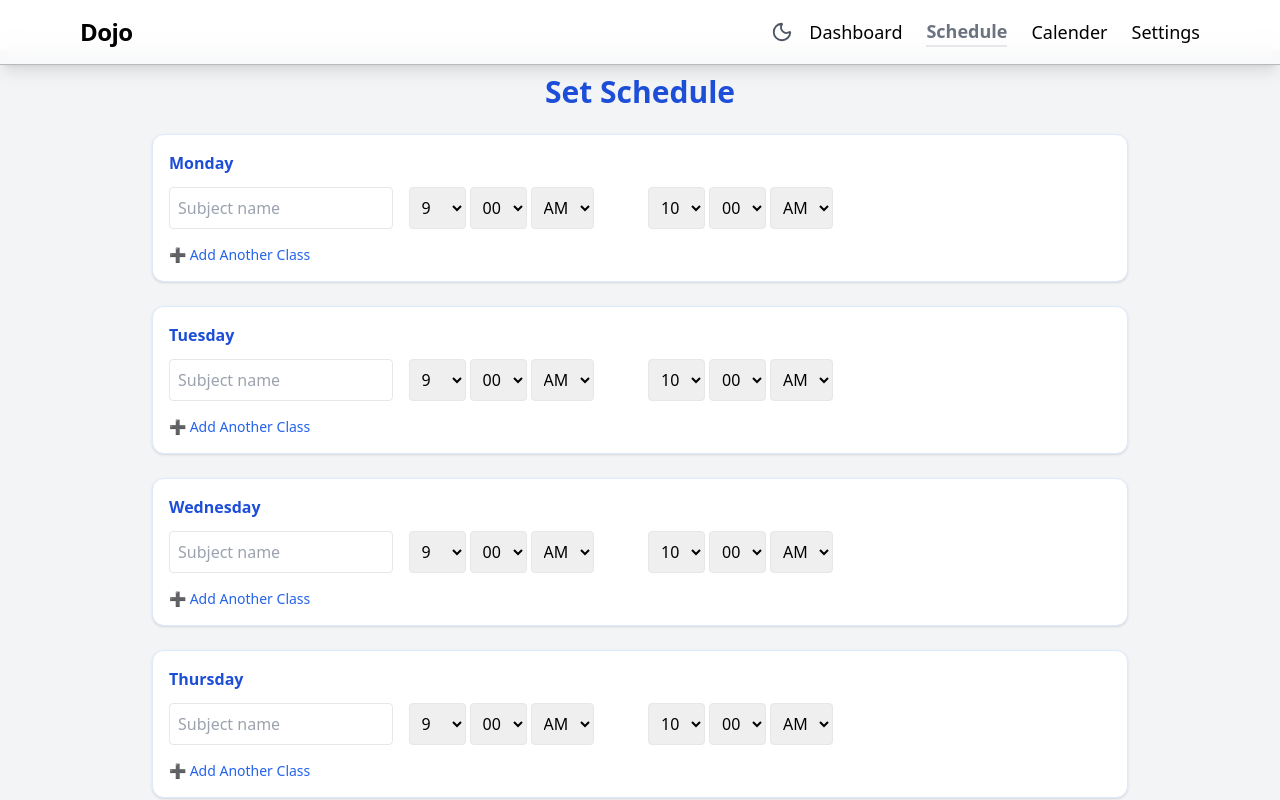
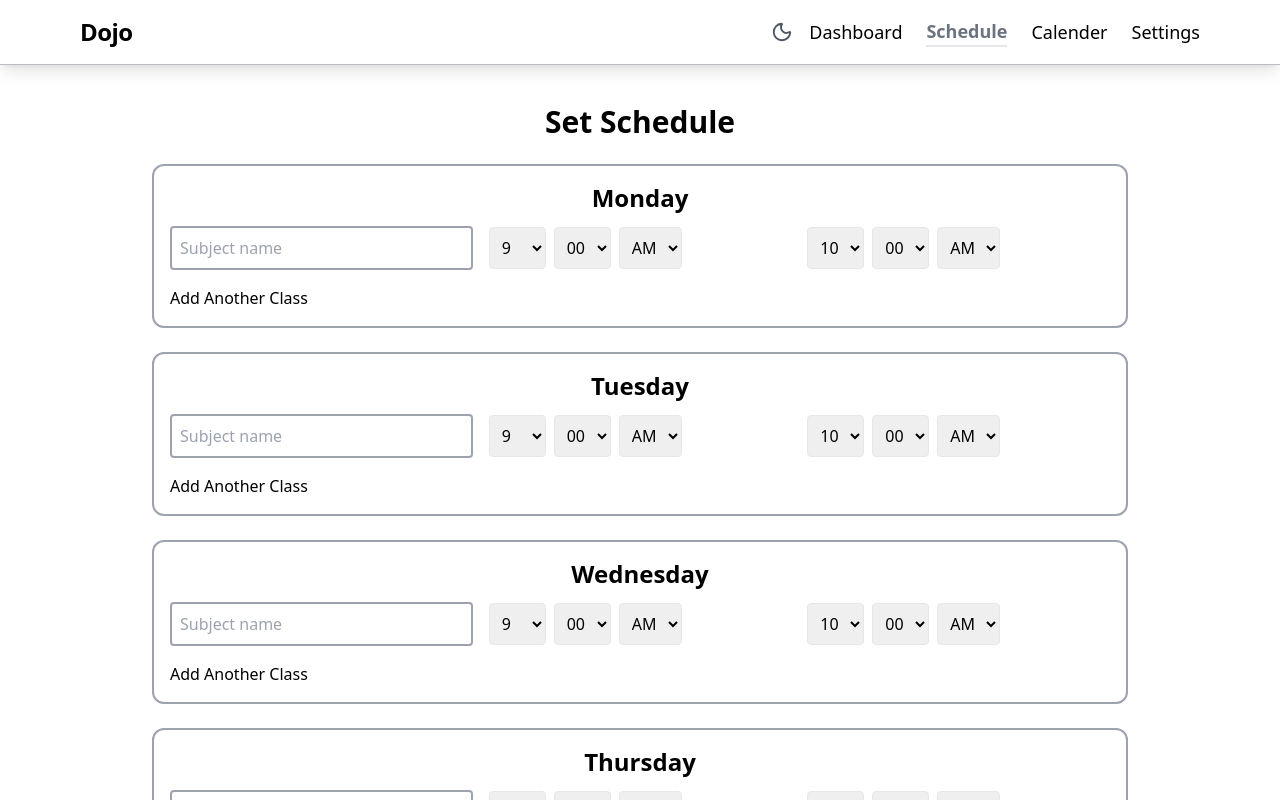
Before and after one commit to utkarshgithard/DojoApp, a React (Vite) app in the folder Frontend_Scheduler/: page /setup-schedule in a window 1280 px wide. Shown: the top 800 px of the page. Built offline with nearby package versions, Linux system fonts and the light colour scheme.

Commit message:
Some Frontend Chnages around navbar ooks

```diff
--- a/Frontend_Scheduler/src/components/Navbar.jsx
+++ b/Frontend_Scheduler/src/components/Navbar.jsx
@@ -66,32 +66,32 @@ const Navbar = () => {
           <div className="hidden md:flex items-center gap-6">
             <Link
               to="/dashboard"
-              className={`hover:text-gray-700 transition duration-200 text-lg ${
-                location.pathname === '/dashboard' ? 'text-gray-500 border-b-2 font-bold' : ''
+              className={`hover:text-emerald-500 transition duration-200 text-lg ${
+                location.pathname === '/dashboard' ? 'text-gray-500 border-b-2  dark:text-rose-400 font-bold' : ''
               }`}
             >
               Dashboard
             </Link>
             <Link
               to="/setup-schedule"
-              className={`hover:text-gray-700 transition duration-200 text-lg ${
-                location.pathname === '/setup-schedule' ? 'text-gray-500 border-b-2 font-bold' : ''
+              className={`hover:text-emerald-500 transition duration-200 text-lg ${
+                location.pathname === '/setup-schedule' ? 'text-gray-500 dark:text-rose-400 border-b-2 font-bold' : ''
               }`}
             >
               Schedule
             </Link>
             <Link
               to="/calender"
-              className={`hover:text-gray-700 transition duration-200 text-lg ${
-                location.pathname === '/settings' ? 'text-gray-500 border-b-2 font-bold' : ''
+              className={`hover:text-emerald-500  transition duration-200 text-lg ${
+                location.pathname === '/calender' ? 'text-gray-500 border-b-2  dark:text-rose-400 font-bold' : ''
               }`}
             >
               Calender
             </Link>
             <Link
               to="/settings"
-              className={`hover:text-gray-700 transition duration-200 text-lg ${
-                location.pathname === '/settings' ? 'text-gray-500 border-b-2 font-bold' : ''
+              className={`hover:text-emerald-500 transition duration-200 text-lg ${
+                location.pathname === '/settings' ? 'text-gray-500 border-b-2  dark:text-rose-400 font-bold' : ''
               }`}
             >
               Settings
@@ -125,7 +125,7 @@ const Navbar = () => {
             onClick={closeMenu}
             className={`block ${
               location.pathname === '/dashboard'
-                ? 'font-semibold text-gray-700 border-l-2 border-gray-500 px-2'
+                ? 'font-semibold text-gray-700 border-l-2 border-gray-500 px-2  dark:text-rose-400'
                 : 'hover:text-gray-300'
             } transition duration-200`}
           >
@@ -136,7 +136,7 @@ const Navbar = () => {
             onClick={closeMenu}
             className={`block ${
               location.pathname === '/setup-schedule'
-                ? 'text-gray-700 font-semibold border-l-2 border-gray-500 px-2'
+                ? 'text-gray-700 font-semibold border-l-2 border-gray-500 px-2  dark:text-rose-400'
                 : 'hover:text-gray-300'
             } transition duration-200`}
           >
@@ -147,7 +147,7 @@ const Navbar = () => {
             onClick={closeMenu}
             className={`block ${
               location.pathname === '/calender'
-                ? 'text-gray-700 font-semibold border-l-2 border-gray-500 px-2'
+                ? 'text-gray-700 font-semibold border-l-2 border-gray-500 px-2  dark:text-rose-400'
                 : 'hover:text-gray-300'
             } transition duration-200`}
           >
@@ -158,7 +158,7 @@ const Navbar = () => {
             onClick={closeMenu}
             className={`block ${
               location.pathname === '/settings'
-                ? 'text-gray-700 font-semibold border-l-2 border-gray-500 px-2'
+                ? 'text-gray-700 font-semibold border-l-2 border-gray-500 px-2  dark:text-rose-400'
                 : 'hover:text-gray-300'
             } transition duration-200`}
           >
--- a/Frontend_Scheduler/src/pages/Dashboard.jsx
+++ b/Frontend_Scheduler/src/pages/Dashboard.jsx
@@ -76,7 +76,7 @@ const Dashboard = () => {
   };
 
   return (
-    <div className={`p-4 min-h-screen transition-colors duration-300 ${darkMode ? 'dark bg-black text-white' : 'bg-white text-black'} mt-14`}>
+    <div className={`py-20 px-10 min-h-screen mx-auto  transition-colors duration-300 ${darkMode ? 'dark bg-gray-800 text-white' : 'bg-white text-black'} `}>
       <div className="text-2xl font-bold mb-6">Dashboard</div>
 
       {/* Date Picker */}
--- a/Frontend_Scheduler/src/pages/ScheduleTable.jsx
+++ b/Frontend_Scheduler/src/pages/ScheduleTable.jsx
@@ -39,11 +39,11 @@ const ScheduleTable = ({ userId }) => {
     }
   };
 
-  if (loading) return <p className="text-center mt-8">Loading schedule...</p>;
-  if (!schedule) return <p className="text-center mt-8">No schedule found.</p>;
+  if (loading) return <p className="text-center mt-60 text-xl">Loading schedule...</p>;
+  if (!schedule) return <p className="text-center mt-60 text-8xl">No schedule found.</p>;
 
   return (
-    <div className="max-w-4xl mx-auto mt-20 p-4 bg-white dark:bg-gray-900 rounded-lg shadow-md">
+    <div className=" mx-auto px-10 py-20 dark:bg-gray-900 rounded-lg shadow-md">
       {daysOfWeek.map(day => (
         <section key={day} className="mb-8">
           <h2 className="text-2xl font-semibold mb-4 border-b-2 border-blue-500 dark:border-blue-400 pb-1 text-gray-800 dark:text-gray-200">
--- a/Frontend_Scheduler/src/pages/WeeklyScheduleSetup.jsx
+++ b/Frontend_Scheduler/src/pages/WeeklyScheduleSetup.jsx
@@ -92,11 +92,11 @@ function WeeklyScheduleSetup() {
 
 
   return (
-    <div className={`relative mt-[50px] min-h-screen transition duration-300 ${darkMode ? 'bg-gray-900 text-white' : 'bg-gray-100 text-black'}`}>
+    <div className={`relative py-20 px-10 min-h-screen transition duration-300  ${darkMode ? 'dark bg-gray-800 text-white' : 'bg-white text-black'}`}>
       <div className="absolute inset-0 bg-opacity-10 backdrop-blur-sm"></div>
 
       <div className="relative z-10 max-w-5xl mx-auto p-6">
-        <h1 className="text-3xl font-bold text-center text-blue-700 dark:text-blue-400 mb-6">
+        <h1 className="text-3xl font-bold text-center  mb-6">
           Set Schedule
         </h1>
 
@@ -104,23 +104,27 @@ function WeeklyScheduleSetup() {
           {weekdays.map((day) => (
             <div
               key={day}
-              className={`p-4 rounded-xl border ${darkMode ? 'bg-gray-800 border-gray-700' : 'bg-white border-blue-100 shadow'}`}
+              className={`p-4 rounded-xl border-2 border-gray-400 text-md`}
             >
-              <h3 className="capitalize font-semibold text-blue-700 dark:text-blue-300 mb-3">{day}</h3>
+              <div className='flex justify-center'>
+                <h3 className="capitalize font-semibold text-2xl
+              mb-3">{day}</h3>
+              </div>
+
 
               {schedule[day].map((item, idx) => (
-                <div key={idx} className="grid grid-cols-1 md:grid-cols-4 gap-4 mb-4 items-center">
+                <div key={idx} className="grid justify-center grid-cols-1 md:grid-cols-3 gap-4 mb-4 items-center ">
                   {/* Subject */}
                   <input
                     type="text"
                     placeholder="Subject name"
                     value={item.subject}
                     onChange={(e) => handleChange(day, idx, 'subject', e.target.value)}
-                    className={`p-2 rounded border w-full ${darkMode ? 'bg-gray-700 text-white border-gray-600' : ''}`}
+                    className={`p-2 rounded border-2  border-gray-400 w-full ${darkMode ? 'bg-gray-700 text-white border-gray-600' : ''}`}
                   />
 
                   {/* Start Time */}
-                  <div className="flex gap-1">
+                  <div className="flex gap-2">
                     <select
                       value={item.startHour}
                       onChange={(e) => handleChange(day, idx, 'startHour', e.target.value)}
@@ -145,7 +149,7 @@ function WeeklyScheduleSetup() {
                   </div>
 
                   {/* End Time */}
-                  <div className="flex gap-1">
+                  <div className="flex gap-2">
                     <select
                       value={item.endHour}
                       onChange={(e) => handleChange(day, idx, 'endHour', e.target.value)}
@@ -176,9 +180,9 @@ function WeeklyScheduleSetup() {
                 <button
                   type="button"
                   onClick={() => addClass(day)}
-                  className="text-sm text-blue-600 dark:text-blue-300 hover:underline"
+                  className="text-md  dark:text-blue-300 hover:text-gray-600"
                 >
-                  ➕ Add Another Class
+                   Add Another Class
                 </button>
                 {schedule[day].length > 1 && (
                   <button
```
Lines whose indentation alone changed are shown as unchanged.
